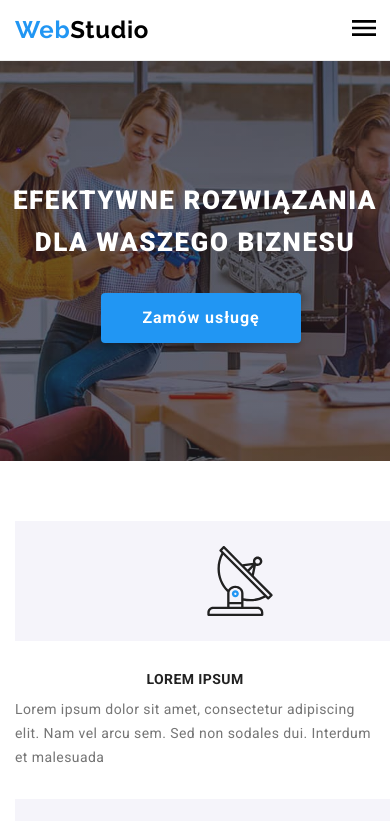
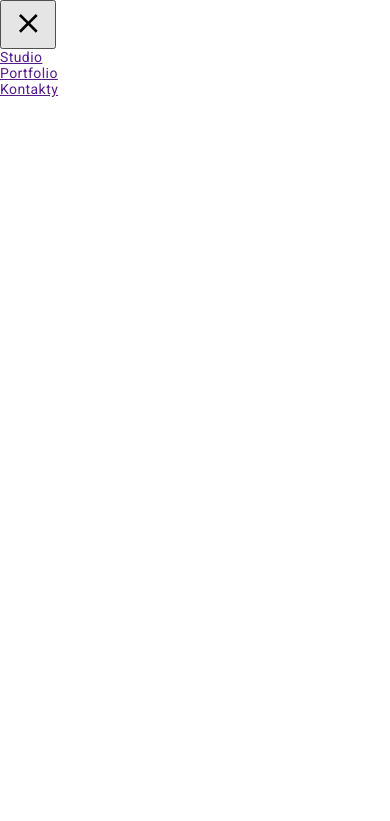
Before and after one commit to adrianastulich/Projekt-HTML-CSS-GoIT, a plain HTML site: page index.html in a window 390 px wide. Both pictures are taken after a click on the button 364 px from the left and 30 px from the top of the page. Shown: the top 821 px of the page. Drawn offline with nearby package versions, Linux system fonts and the light colour scheme.

Commit message:
add mobile menu

```diff
--- a/index.html
+++ b/index.html
@@ -47,8 +47,8 @@
             +48 111 111 111</a
           >
         </div>
-        <button type="button" class="mobilemenu__button">
-          <svg class="mobilemenu__openicon" width="40" height="40">
+        <button type="button" class="mobilemenu__button mobilemenu__button--open">
+          <svg class="mobilemenu__icon" width="40" height="40">
             <use href="./images/icons.svg#icon-menu_40px"></use>
           </svg>
         </button>
@@ -160,7 +160,13 @@
           <h2 class="section__title">Nasz zespół</h2>
           <ul class="team__list">
             <li class="teamcard">
-              <img class="teamcard__image" src="./images/ourteam1.jpg" alt="Product Designer" width="270" height="260" />
+              <img
+                class="teamcard__image"
+                src="./images/ourteam1.jpg"
+                alt="Product Designer"
+                width="270"
+                height="260"
+              />
               <div class="teamcard__description">
                 <h5 class="teamcard__name">John Doe</h5>
                 <p class="teamcard__position">Product Designer</p>
@@ -198,7 +204,13 @@
             </li>
 
             <li class="teamcard">
-              <img class="teamcard__image" src="./images/ourteam2.jpg" alt="Frontend Developer" width="270" height="260" />
+              <img
+                class="teamcard__image"
+                src="./images/ourteam2.jpg"
+                alt="Frontend Developer"
+                width="270"
+                height="260"
+              />
               <div class="teamcard__description">
                 <h5 class="teamcard__name">John Doe</h5>
                 <p class="teamcard__position">Frontend Developer</p>
@@ -236,7 +248,13 @@
             </li>
 
             <li class="teamcard">
-              <img class="teamcard__image" src="./images/ourteam4.jpg" alt="Marketing employee" width="270" height="260" />
+              <img
+                class="teamcard__image"
+                src="./images/ourteam4.jpg"
+                alt="Marketing employee"
+                width="270"
+                height="260"
+              />
               <div class="teamcard__description">
                 <h5 class="teamcard__name">John Doe</h5>
                 <p class="teamcard__position">Marketing</p>
@@ -274,7 +292,13 @@
             </li>
 
             <li class="teamcard">
-              <img class="teamcard__image" src="./images/ourteam3.jpg" alt="UI Designer" width="270" height="260" />
+              <img
+                class="teamcard__image"
+                src="./images/ourteam3.jpg"
+                alt="UI Designer"
+                width="270"
+                height="260"
+              />
               <div class="teamcard__description">
                 <h5 class="teamcard__name">John Doe</h5>
                 <p class="teamcard__position">UI Designer</p>
@@ -464,5 +488,19 @@
       </div>
     </div>
     <script src="./js/modal.js"></script>
+
+    <!-- START OF MOBILE MENU -->
+    <div class="mobilemenu d-none">
+      <button type="button" class="mobilemenu__button--close">
+        <svg width="40" height="40"><use href="./images/icons.svg#icon-close_40px"></use></svg>
+      </button>
+      <ul class="mobilemenu__nav">
+        <li><a href="" class="link">Studio</a></li>
+        <li><a href="" class="link">Portfolio</a></li>
+        <li><a href="" class="link">Kontakty</a></li>
+      </ul>
+    </div>
+
+    <script src="./js/mobile-menu.js"></script>
   </body>
 </html>
--- /dev/null
+++ b/js/mobile-menu.js
@@ -0,0 +1,11 @@
+    const menuOverlay = document.querySelector('.mobilemenu');
+    const openMenuBtn = document.querySelector('.mobilemenu__button--open');
+    const closeMenuBtn = document.querySelector('.mobilemenu__button--close');
+
+    openMenuBtn.addEventListener('click', e => {
+    menuOverlay.classList.remove('d-none');
+      });
+
+    closeMenuBtn.addEventListener('click', e => {
+    menuOverlay.classList.add('d-none');
+    });
--- a/sass/components/_page-mobilemenu.scss
+++ b/sass/components/_page-mobilemenu.scss
@@ -2,8 +2,28 @@
     border: none;
     background-color: var(--brand-color);
     cursor: pointer;
+    transition: color 250ms cubic-bezier(0.4, 0, 0.2, 1);
+    &:hover{fill: var(--active-color);}
+    &:focus{fill: var(--active-color);}
     @media screen and (min-width: 768px) {
-        display: none;
+         display: none;
 
-      }
+       }
 }
+.d-none{
+  display: none;
+}
+.mobilemenu {
+  position: fixed;
+  top: 0;
+  left: 0;
+  width: 100vw;
+  height: 100vh;
+
+  background-color: #fff;
+  z-index: 3;
+
+  // transform: translateX(100%);
+  // transition: transform 250ms ease-in-out;
+
+}
--- a/sass/components/_studio-order.scss
+++ b/sass/components/_studio-order.scss
@@ -24,8 +24,9 @@
     width: 365px;
     @media screen and (min-width: 1200px) {
       font-size: 44px;
-      max-width: 696px;
+      width: 696px;
       line-height: 3.75rem;
+
     }
   }
   @media screen and (min-width: 1200px){
```
Also changed, not shown: css/main.min.css, sass/components/_global.scss (line endings or trailing spaces), 1 other file.
